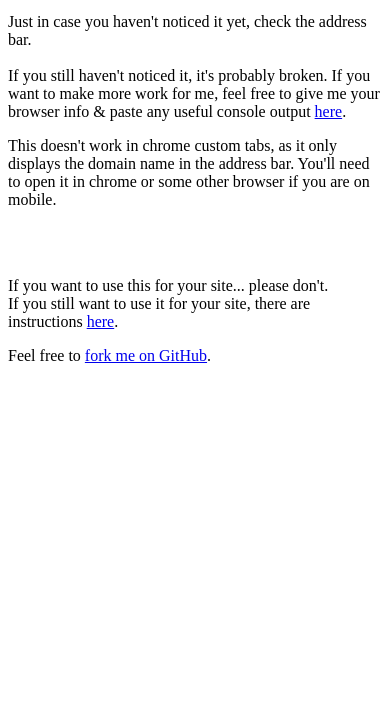
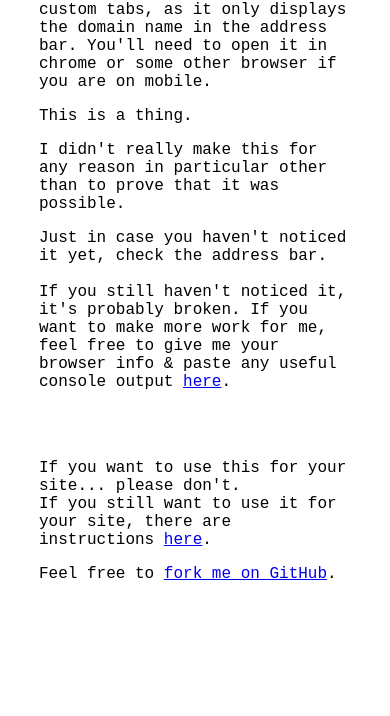
Before and after one commit to fennifith/Scrurl, a plain HTML site: page index.html in a window 390 px wide. Shown: the part 128-844 px from the top of the page. Drawn offline with Linux system fonts and the light colour scheme.

Commit message:
font styles, other things, chrome custom tabs warning message

```diff
--- a/index.html
+++ b/index.html
@@ -4,14 +4,14 @@
 	  <meta name="description" content="What.">
 	  <meta name="viewport" content="width=device-width, initial-scale=1">
 	  <meta name="mobile-web-app-capable" content="yes">
-	  <meta name="generator" content="What" />
-	  <title>What</title>
+	  <meta name="generator" content="Scrurl" />
+	  <title>Scrurl</title>
 	  <meta name="theme-color" content="#000000">
 	  <meta name="mobile-web-app-capable" content="yes">
 	  <link rel="manifest" href="manifest.json">
-	  <meta name="application-name" content="JF">
+	  <meta name="application-name" content="Scrurl">
 	  <meta name="msapplication-TileColor" content="#000000">
-	  <meta name="msapplication-tooltip" content="What">
+	  <meta name="msapplication-tooltip" content="Scrurl">
 	  <meta name="msapplication-config" content="/ieconfig.xml">
 	  <link rel="shortcut icon" href="/favicon.ico">
 	  <link rel="icon" sizes="16x16" href="/favicon.ico">
@@ -21,26 +21,46 @@
 	  <link rel="icon" sizes="64x64" href="/images/favicon-48.ico">
 	  <meta name="apple-mobile-web-app-capable" content="yes">
 	  <meta name="apple-mobile-web-app-status-bar-style" content="black">
-	  <meta name="apple-mobile-web-app-title" content="What">
+	  <meta name="apple-mobile-web-app-title" content="Scrurl">
 	  <link rel="apple-touch-icon-precomposed" href="/images/favicon-152.png">
+	  <style>
+	  	body {
+	  		background-color: #FFF;
+	  		color: #000;
+	  		font-family: monospace, sans-serif;
+	  		font-size: 1em;
+	  		width: 80%;
+	  		margin: 4em auto;
+	  	}
+
+	  	#cct {
+	  		display: none;
+	  	}
+
+	  	@media(max-width: 1000px) {
+	  		#cct {
+	  			display: block;
+	  		}
+	  	}
+	  </style>
 	</head>
 	<body>
 		<h2>Scrurl</h2>
+		<p id="cct">
+		  This doesn't work in chrome custom tabs, as it only displays the domain name in the address bar.
+		  You'll need to open it in chrome or some other browser if you are on mobile.
+		</p>
 		<p>This is a thing.</p>
 		<p>I didn't really make this for any reason in particular other than to prove that it was possible.</p>
 		<p>
-			Just in case you haven't noticed it yet, check the address bar.<br><br>
-			If you still haven't noticed it, it's probably broken. If you want to make more work for me, feel free to
-			give me your browser info & paste any useful console output <a href="https://github.com/TheAndroidMaster/Scrurl/issues/new">here</a>.
-		</p>
-		<p id="cct">
-			This doesn't work in chrome custom tabs, as it only displays the domain name in the address bar.
-			You'll need to open it in chrome or some other browser if you are on mobile.
+		  Just in case you haven't noticed it yet, check the address bar.<br><br>
+		  If you still haven't noticed it, it's probably broken. If you want to make more work for me, feel free to
+		  give me your browser info & paste any useful console output <a href="https://github.com/TheAndroidMaster/Scrurl/issues/new">here</a>.
 		</p>
 		<br><br>
 		<p>
-			If you want to use this for your site... please don't.<br>
-			If you still want to use it for your site, there are instructions <a href="https://jfenn.me/about/?Scrurl">here</a>.
+		  If you want to use this for your site... please don't.<br>
+		  If you still want to use it for your site, there are instructions <a href="https://jfenn.me/about/?Scrurl">here</a>.
 		</p>
 		<p>Feel free to <a href="https://github.com/TheAndroidMaster/Scrurl/">fork me on GitHub</a>.</p>
 
```
